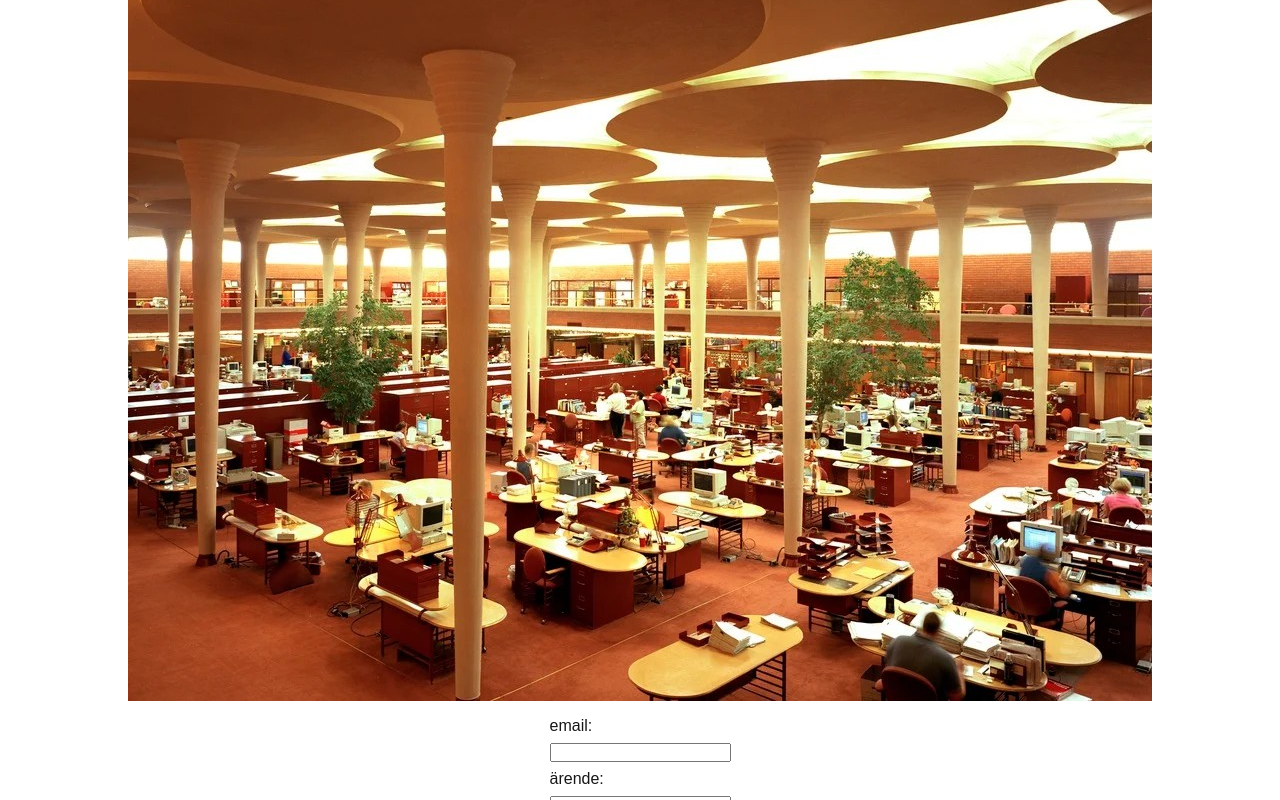
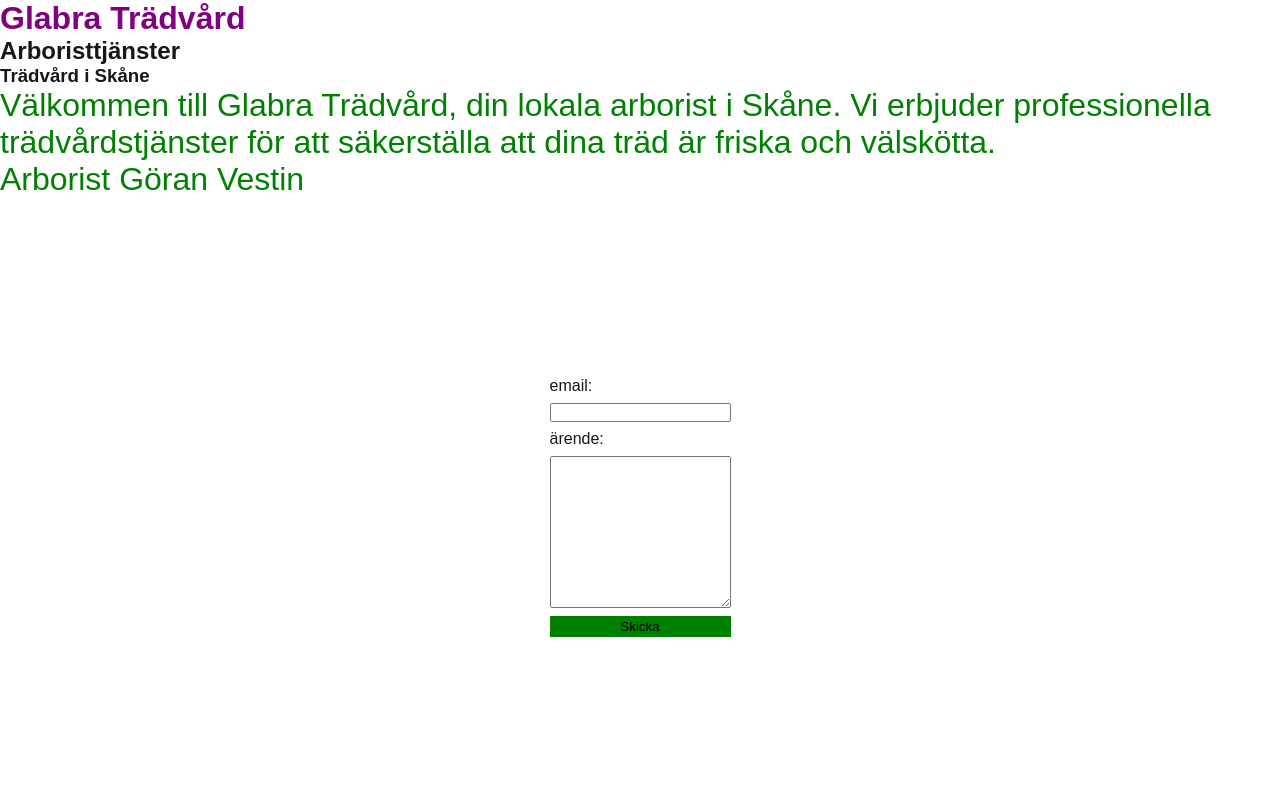
Before and after one commit to sqwatta/Copilot, a Next.js app in the folder goran-arborist/: page / in a window 1280 px wide. Built offline with nearby package versions, Linux system fonts and the light colour scheme.

Commit message:
Nu har jag ändrat lite i page filen med texten och tagit bort bilden

```diff
--- a/goran-arborist/app/page.tsx
+++ b/goran-arborist/app/page.tsx
@@ -10,7 +10,7 @@ export default function Home() {
 
   const clickHandler = (e: React.FormEvent<HTMLFormElement>) => {
     e.preventDefault();
-    setMessage(`VI ÅTERKOMMER TILLBAKA TILL DIN EMAIL: ${email} MED SVAR PÅ DITT ÄRENDE: ${subject}`);
+    setMessage(`VI ÅTERKOMMER TILL DIN EMAIL: ${email} MED SVAR PÅ DITT ÄRENDE: ${subject}`);
     setTimeout(() => {
       setMessage('');
     }, 5000);
@@ -21,10 +21,13 @@ export default function Home() {
   return (
     <div className="wrapper">
       <div className="header">
-      <h1>Tjena Tjena!</h1>
-      <p>Så var det med det!</p>
+        <h1>Glabra Trädvård</h1>
+        <h2>Arboristtjänster</h2>
+        <h3>Trädvård i Skåne</h3>
+        <p>Välkommen till Glabra Trädvård, din lokala arborist i Skåne. Vi erbjuder professionella trädvårdstjänster för att säkerställa att dina träd är friska och välskötta.</p>
+        <p>Arborist Göran Vestin</p>
       </div>
-      <img src="./test.jpg" alt="" />
+
 
       <form className="form-contact" onSubmit={clickHandler}>
         <label htmlFor="email">email:</label>
```
Also changed, not shown: goran-arborist/public/test.jpg (deleted).
